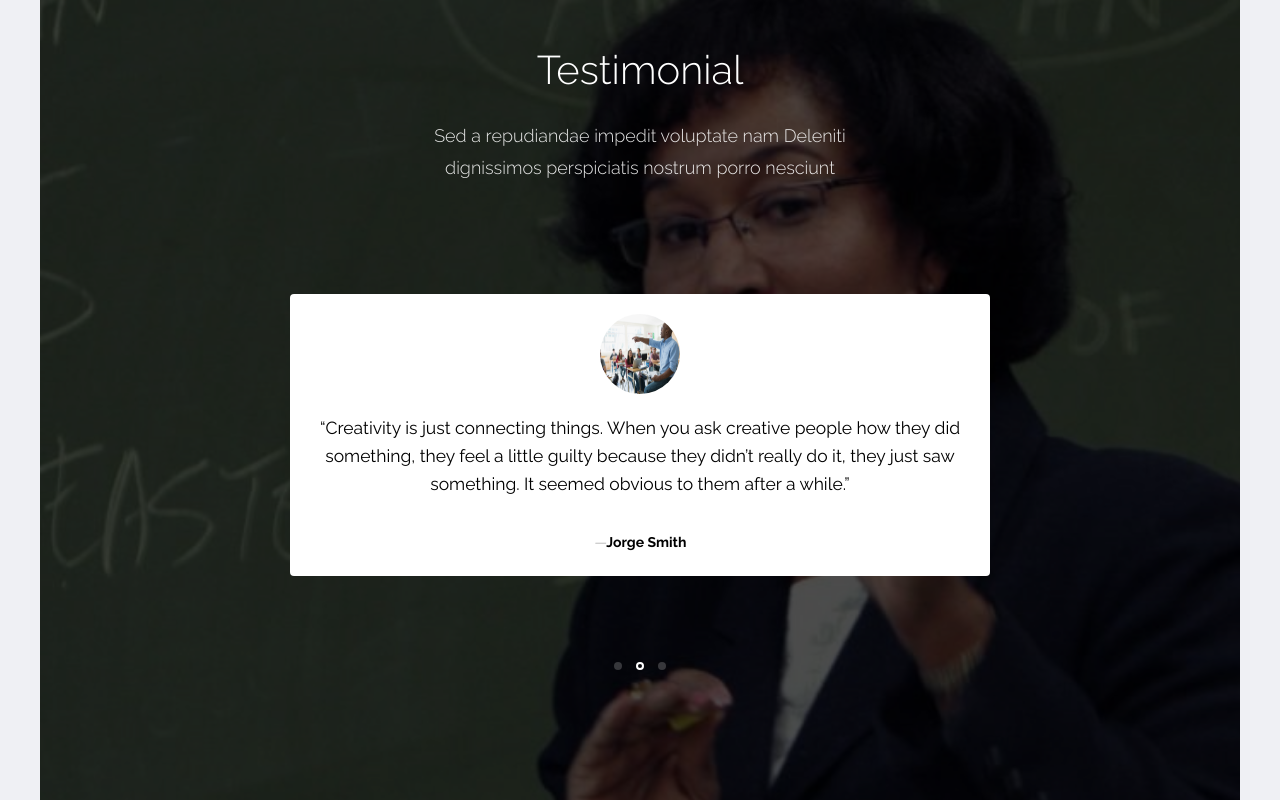
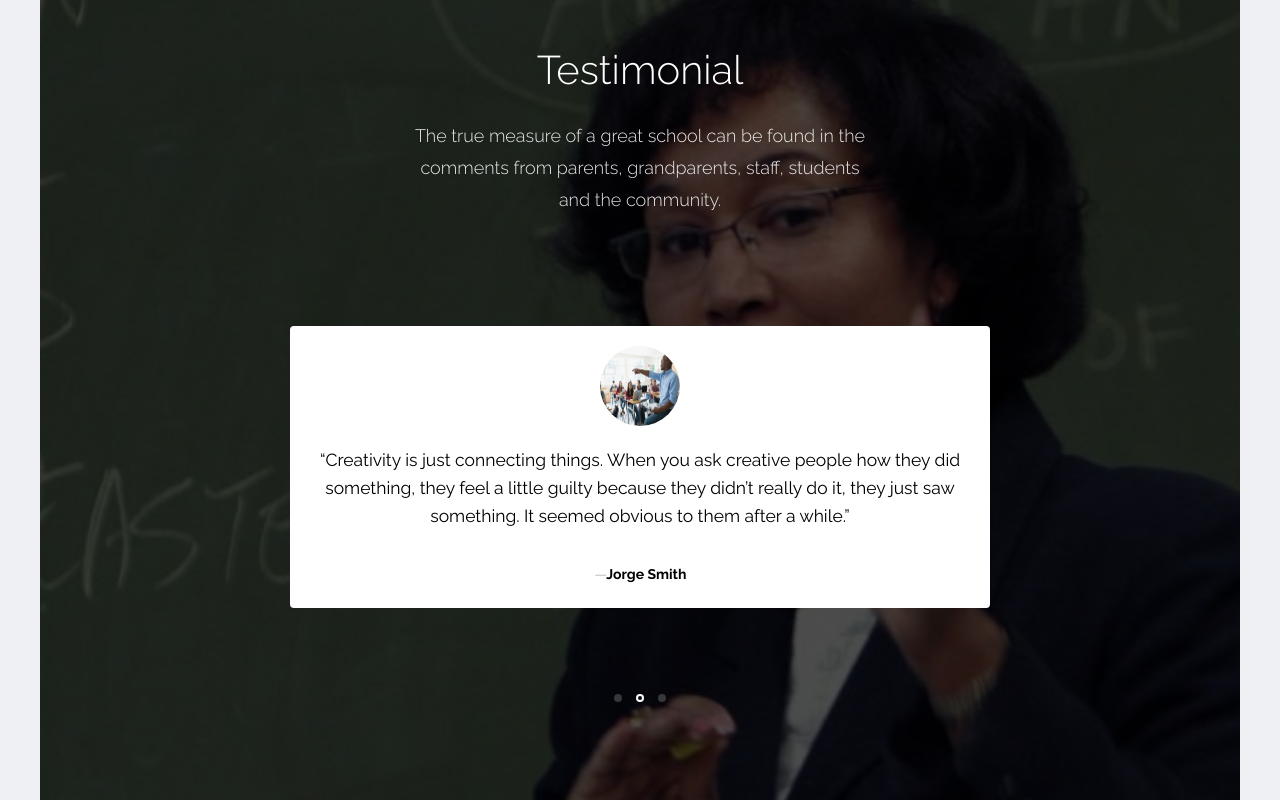
Before and after one commit to mountbethel/mountbethel.github.io, a website: page index.html in a window 1280 px wide. Shown: the part 6660-7460 px from the top of the page. Drawn offline with nearby package versions, Linux system fonts and the light colour scheme; files whose address does not match are found by name.

Commit message:
oluwaseun

```diff
--- a/index.html
+++ b/index.html
@@ -561,7 +561,7 @@
           <div class="row">
             <div class="col-md-6 col-md-offset-3 text-center section-heading probootstrap-animate">
               <h2>Testimonial</h2>
-              <p class="lead">Sed a repudiandae impedit voluptate nam Deleniti dignissimos perspiciatis nostrum porro nesciunt</p>
+              <p class="lead">The true measure of a great school can be found in the comments from parents, grandparents, staff, students and the community.</p>
             </div>
           </div>
           <!-- END row -->
```
